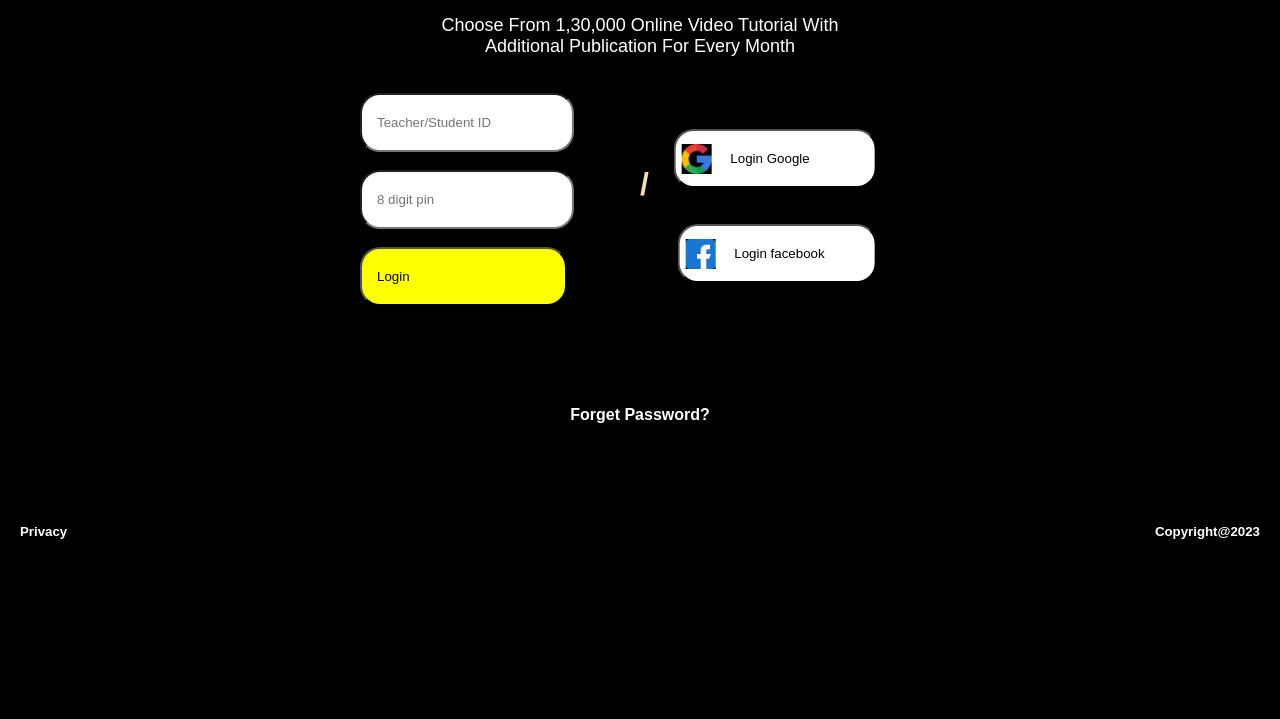
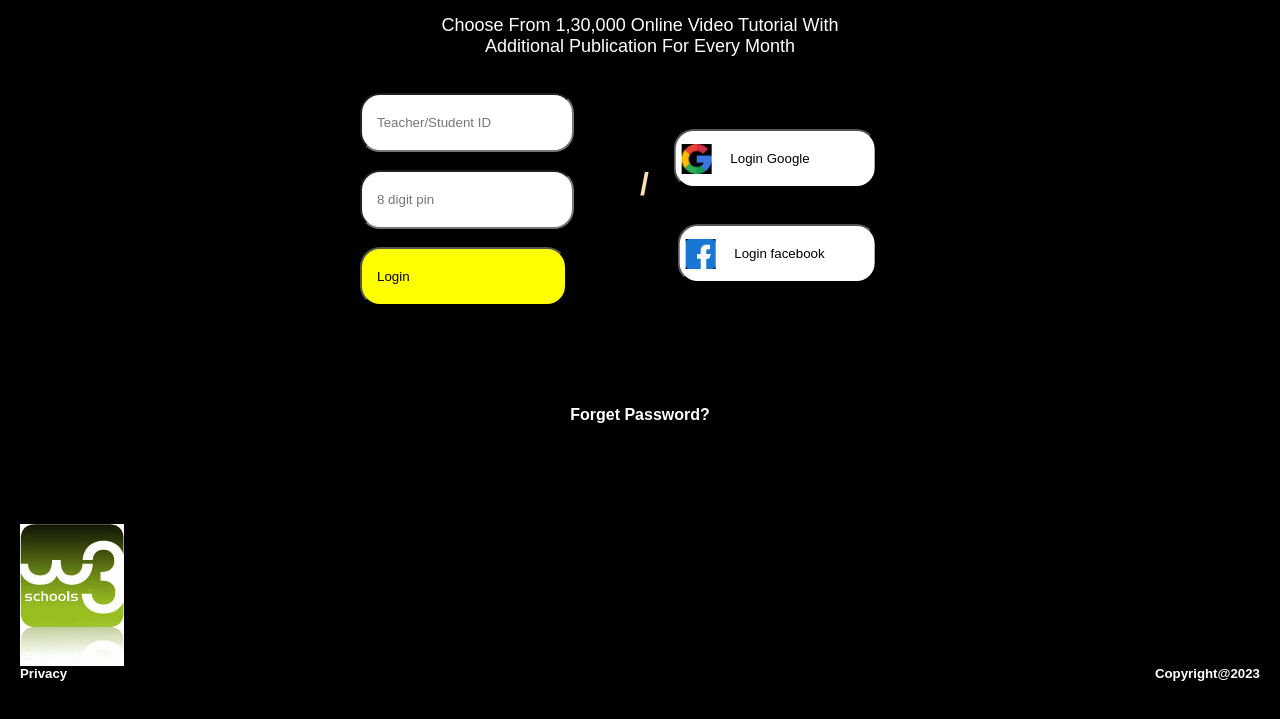
Before and after one commit to KIRAN2023/UI-2023, a plain HTML site: page index.html in a window 1280 px wide. Shown: the part 191-910 px from the top of the page. Drawn offline with Linux system fonts and the light colour scheme.

Commit message:
Update index.html

```diff
--- a/index.html
+++ b/index.html
@@ -67,6 +67,9 @@
     <br><br>
     <div class="column3">
         <h4>Forget Password?</h4>
+        <a href="/images/myw3schoolsimage.jpg" download>
+  <img src="myw3schoolsimage.jpg" alt="W3Schools">
+</a>
 
    <footer>
        <h5 class="leftfooter">Privacy</h5>
```
